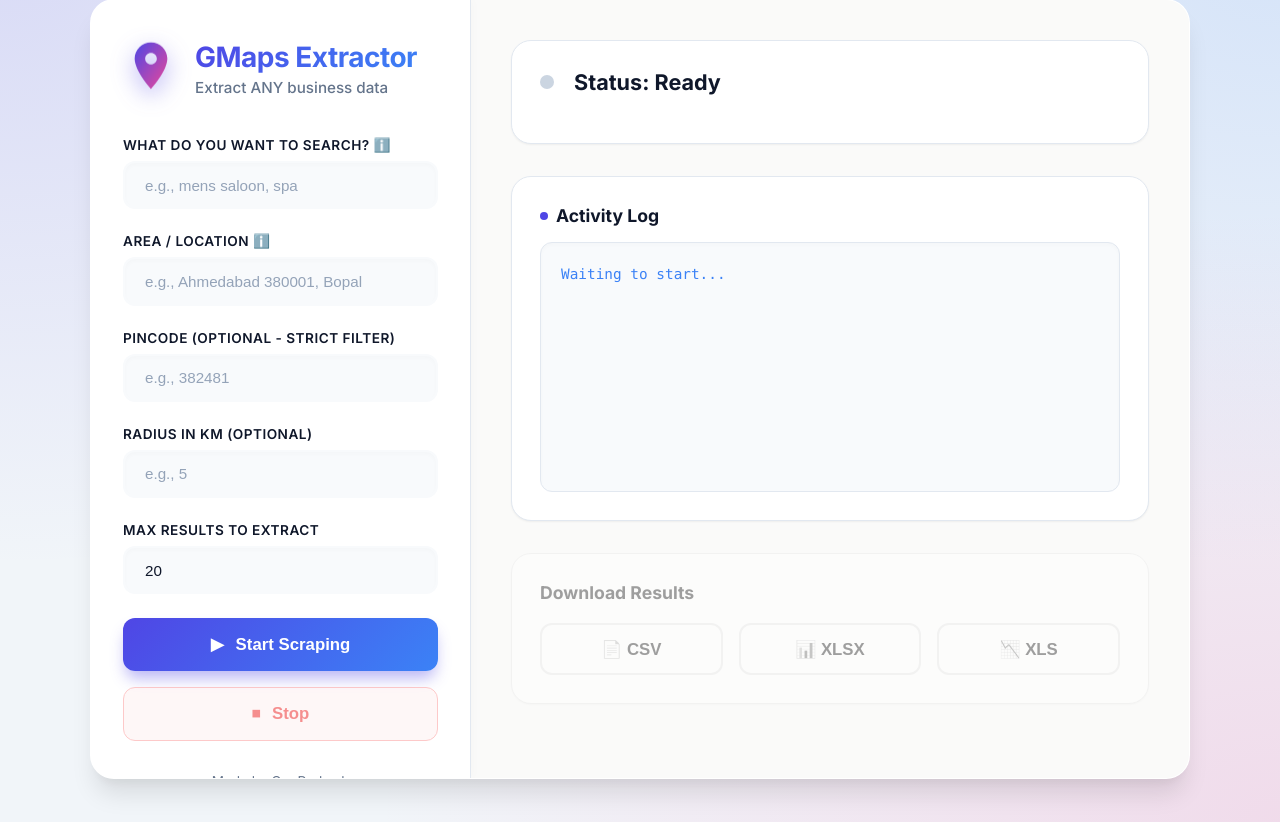
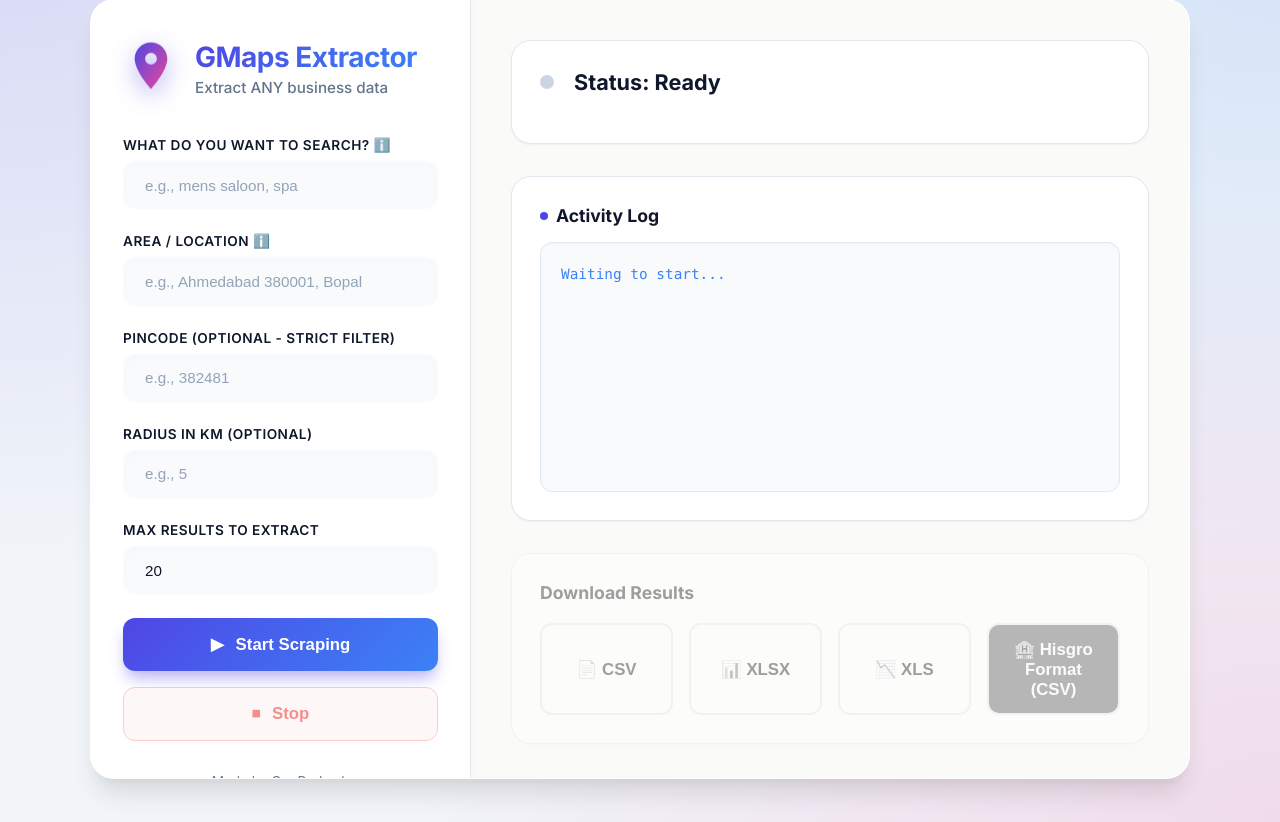
Before and after one commit to om-prakash416/google_maps_data_extractor, a Flask app: page / in a window 1280 px wide. Shown: the part 44-866 px from the top of the page. Run offline with Flask 3, Linux system fonts and the light colour scheme.

Commit message:
chnages on data scrapper

```diff
--- a/app.py
+++ b/app.py
@@ -144,7 +144,26 @@ def download_data(job_id, format_type):
     if len(area_name) > 30:
         area_name = area_name[:30] # Keep filename length reasonable
 
-    if format_type == 'csv':
+    if format_type == 'hisgro':
+        hisgro_data = []
+        for item in job['data']:
+            hisgro_data.append({
+                'shop_name': item.get('Name', ''),
+                'email': '',
+                'phone': item.get('Phone', ''),
+                'address': item.get('Address', ''),
+                'owner_name': '',
+                'map_url': item.get('Maps URL', ''),
+                'area_id': '',
+                'lead_status': 'pending',
+                'assign_id': '',
+                'status': '1'
+            })
+        df_hisgro = pd.DataFrame(hisgro_data)
+        filepath = f"outputs/data_{job_id}_hisgro.csv"
+        df_hisgro.to_csv(filepath, index=False)
+        return send_file(filepath, as_attachment=True, download_name=f"{area_name}_Hisgro.csv")
+    elif format_type == 'csv':
         filepath = f"outputs/data_{job_id}.csv"
         df.to_csv(filepath, index=False)
         return send_file(filepath, as_attachment=True, download_name=f"{area_name}.csv")
--- a/static/app.js
+++ b/static/app.js
@@ -78,7 +78,12 @@ document.addEventListener('DOMContentLoaded', () => {
 
             try {
                 const res = await fetch(`/api/status/${currentJobId}`);
-                if (!res.ok) throw new Error("Status check failed");
+                if (!res.ok) {
+                    if (res.status === 404) {
+                        throw new Error("Job not found (404). The server may have restarted due to memory limits.");
+                    }
+                    throw new Error("Status check failed");
+                }
 
                 const data = await res.json();
 
--- a/templates/index.html
+++ b/templates/index.html
@@ -124,6 +124,7 @@
                     <button class="btn-export btn-csv" data-format="csv">📄 CSV</button>
                     <button class="btn-export btn-xlsx" data-format="xlsx">📊 XLSX</button>
                     <button class="btn-export btn-xls" data-format="xls">📉 XLS</button>
+                    <button class="btn-export btn-hisgro" data-format="hisgro" style="background-color: #4f46e5; color: white;">🏨 Hisgro Format (CSV)</button>
                 </div>
             </div>
 
```
